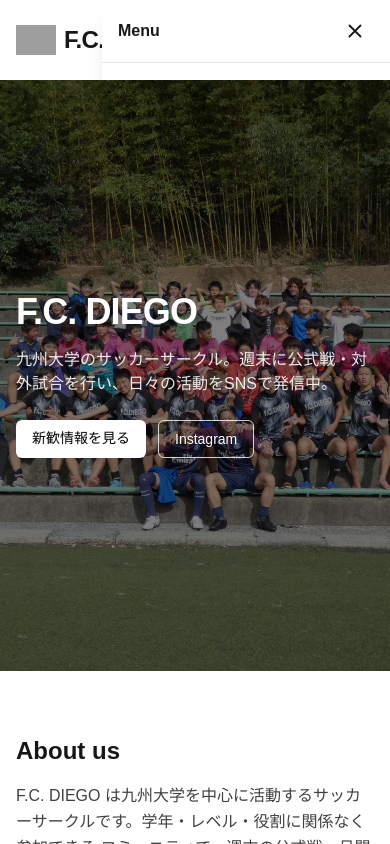
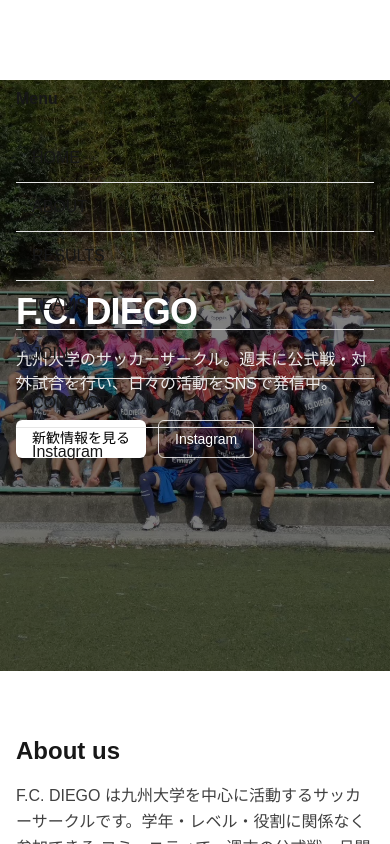
Before and after one commit to ogachan2/fcdiego-site, a Next.js app: page / in a window 390 px wide. Both pictures are taken after a click on the button "Open menu". Shown: the top 844 px of the page. Built offline with nearby package versions, Linux system fonts and the light colour scheme; grey boxes are pictures that could not be loaded.

Commit message:
メニュー背景v7

```diff
--- a/src/components/Header.tsx
+++ b/src/components/Header.tsx
@@ -96,33 +96,22 @@
       </div>
 
       {/* モバイルメニュー（ドロワー） */}
+      {open && (
         <div
-        className={[
-          "fixed inset-0 z-40 sm:hidden transition-opacity duration-300",
-          open ? "opacity-100 pointer-events-auto" : "opacity-0 pointer-events-none",
-        ].join(" ")}
-        aria-hidden={!open}
+          className="fixed inset-0 z-40 sm:hidden bg-white"
+          onClick={() => setOpen(false)}   // 背景タップで閉じる
         >
-        {/* 背景オーバーレイ（クリックで閉じるだけ） */}
-        <button
-          aria-label="Close menu backdrop"
-          onClick={() => setOpen(false)}
-          className="absolute inset-0 bg-transparent"
-        />
-
-        {/* 本体：右側に高さフルの白パネル */}
+          {/* クリックイベントが親に伝播しないようにする */}
           <aside
-          id="mobile-menu"                      // # 追加: ARIA対応
-          className={[
-            "fixed right-0 top-0 bottom-0 z-50 w-72 bg-white shadow-xl",
-            "transform transition-transform duration-300",
-            open ? "translate-x-0" : "translate-x-full",
-          ].join(" ")}
+            id="mobile-menu"
+            className="absolute inset-x-0 top-0 h-full w-full"
             role="dialog"
             aria-modal="true"
+            onClick={(e) => e.stopPropagation()}
           >
-          <div className="flex h-full flex-col bg-white">
-            <div className="flex items-center justify-between px-4 py-3 border-b border-neutral-200">
+            {/* ヘッダー高さ分の余白をつけて、その下からメニュー表示 */}
+            <div className="pt-20 px-4">
+              <div className="mb-4 flex items-center justify-between">
                 <span className="font-semibold">Menu</span>
                 <button
                   aria-label="Close menu"
@@ -130,13 +119,19 @@
                   className="rounded-md p-2 hover:bg-neutral-100"
                 >
                   <svg width="22" height="22" viewBox="0 0 24 24" aria-hidden="true">
-                  <path d="M6 6l12 12M18 6L6 18" stroke="currentColor" strokeWidth="2" strokeLinecap="round" fill="none" />
+                    <path
+                      d="M6 6l12 12M18 6L6 18"
+                      stroke="currentColor"
+                      strokeWidth="2"
+                      strokeLinecap="round"
+                      fill="none"
+                    />
                   </svg>
                 </button>
               </div>
 
-            <nav className="px-2 py-2 flex-1 overflow-y-auto">
-              <ul className="divide-y divide-neutral-200 bg-white">
+              <nav>
+                <ul className="divide-y divide-neutral-200">
                   <li><Link href="/"        onClick={() => setOpen(false)} className="block px-4 py-3 hover:bg-neutral-50">HOME</Link></li>
                   <li><Link href="/about"   onClick={() => setOpen(false)} className="block px-4 py-3 hover:bg-neutral-50">ABOUT</Link></li>
                   <li><Link href="/results" onClick={() => setOpen(false)} className="block px-4 py-3 hover:bg-neutral-50">RESULTS</Link></li>
@@ -159,6 +154,7 @@
             </div>
           </aside>
         </div>
+      )}
     </header>
   );
 }
```
Lines whose indentation alone changed are shown as unchanged.
